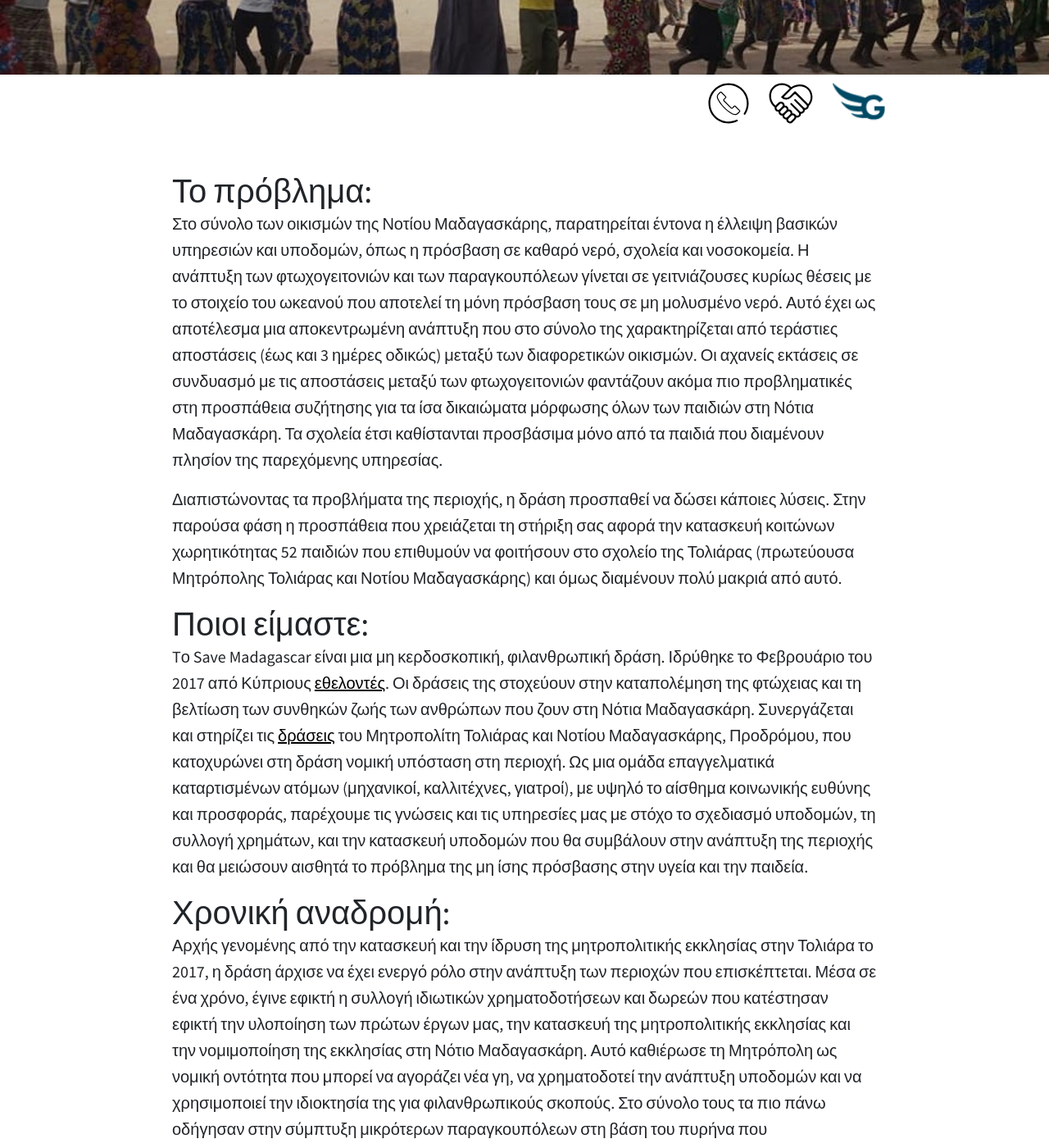
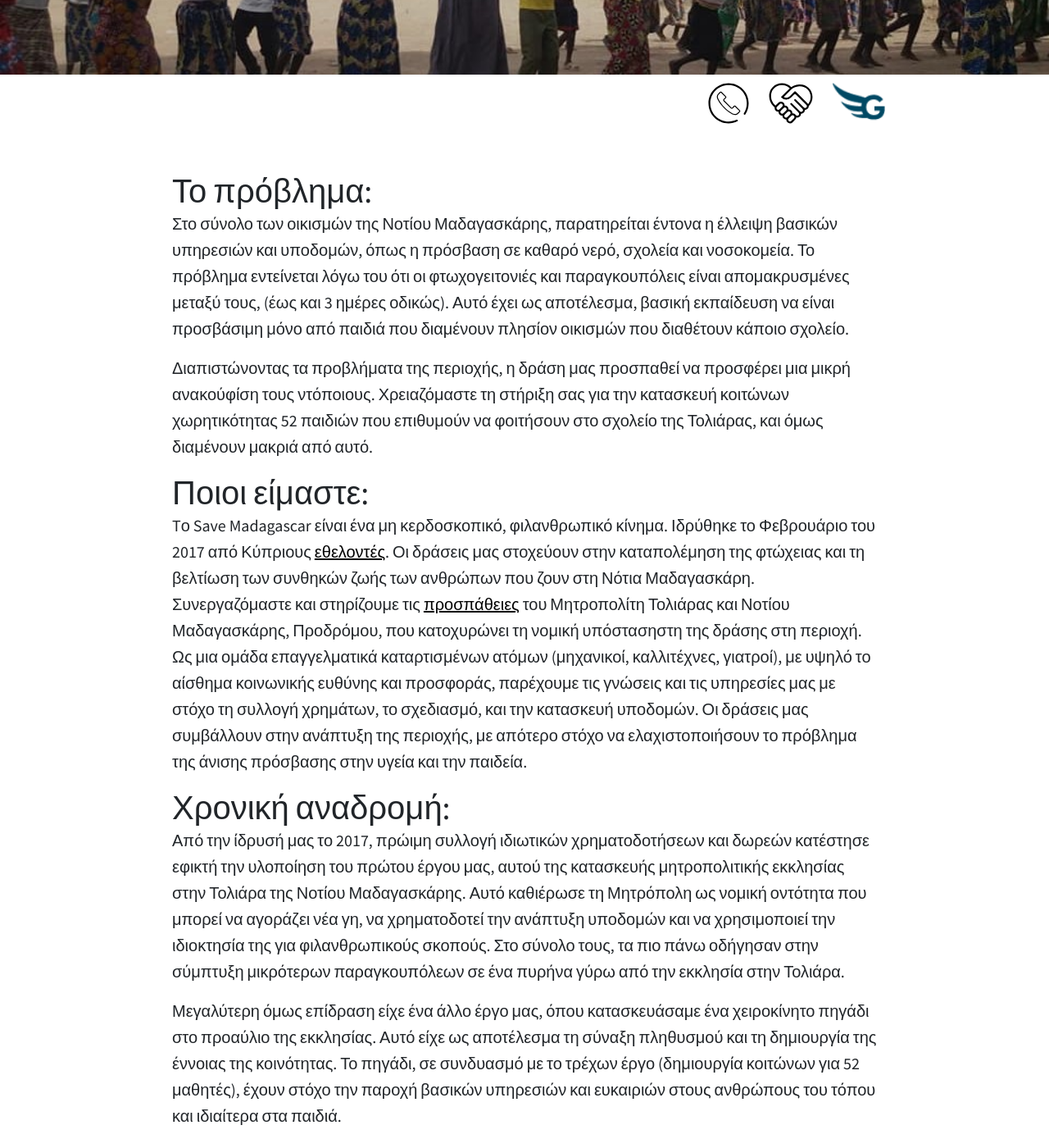
Before and after one commit to at07cm1/smadagascar_site, a Jekyll site: the page built from index.html, in a window 1280 px wide and 1400 px high, scrolled down 336 px. Shown: the whole window at 82% size. Built offline with Jekyll 4.4.1, drawn with Linux system fonts in a browser that asks for light colours; some of the changed text lies outside the part shown.

Commit message:
update greek home txt

```diff
--- a/index.html
+++ b/index.html
@@ -11,24 +11,26 @@ fb_description: "Tο Save Madagascar είναι μια μη κερδοσκοπι
 <div class="container"><p><br></p></div>
 <div class="container">
 	<h1>Το πρόβλημα:</h1>
-	<p>Στο σύνολο των οικισμών της Νοτίου Μαδαγασκάρης, παρατηρείται έντονα η έλλειψη βασικών υπηρεσιών και υποδομών, όπως η πρόσβαση σε καθαρό νερό, σχολεία και νοσοκομεία. Η ανάπτυξη των φτωχογειτονιών και των παραγκουπόλεων γίνεται σε γειτνιάζουσες κυρίως θέσεις με το στοιχείο του ωκεανού που αποτελεί τη μόνη πρόσβαση τους σε μη μολυσμένο νερό. Αυτό έχει ως αποτέλεσμα μια αποκεντρωμένη ανάπτυξη που στο σύνολο της χαρακτηρίζεται από τεράστιες αποστάσεις (έως και 3 ημέρες οδικώς) μεταξύ των διαφορετικών οικισμών. Οι αχανείς εκτάσεις σε συνδυασμό με τις αποστάσεις μεταξύ των φτωχογειτονιών φαντάζουν ακόμα πιο προβληματικές στη προσπάθεια συζήτησης για τα ίσα δικαιώματα μόρφωσης όλων των παιδιών στη Νότια Μαδαγασκάρη. Τα σχολεία έτσι καθίστανται προσβάσιμα μόνο από τα παιδιά που διαμένουν πλησίον της παρεχόμενης υπηρεσίας.</p>
-	<p>Διαπιστώνοντας τα προβλήματα της περιοχής, η δράση προσπαθεί να δώσει κάποιες λύσεις.  Στην παρούσα φάση η προσπάθεια που χρειάζεται τη στήριξη σας αφορά την κατασκευή κοιτώνων χωρητικότητας 52 παιδιών που επιθυμούν να φοιτήσουν στο σχολείο της Τολιάρας (πρωτεύουσα Μητρόπολης Τολιάρας και Νοτίου Μαδαγασκάρης) και όμως διαμένουν πολύ μακριά από αυτό.</p>
+	<p>Στο σύνολο των οικισμών της Νοτίου Μαδαγασκάρης, παρατηρείται έντονα η έλλειψη βασικών υπηρεσιών και υποδομών, όπως η πρόσβαση σε καθαρό νερό, σχολεία και νοσοκομεία. Το πρόβλημα εντείνεται λόγω του ότι οι φτωχογειτονιές και παραγκουπόλεις είναι απομακρυσμένες μεταξύ τους, (έως και 3 ημέρες οδικώς). Αυτό έχει ως αποτέλεσμα, βασική εκπαίδευση να είναι προσβάσιμη μόνο από παιδιά που διαμένουν πλησίον οικισμών που διαθέτουν κάποιο σχολείο.</p>
+	<p>Διαπιστώνοντας τα προβλήματα της περιοχής, η δράση μας προσπαθεί να προσφέρει μια μικρή ανακούφίση τους ντόποιους. Χρειαζόμαστε τη στήριξη σας για την κατασκευή κοιτώνων χωρητικότητας 52 παιδιών που επιθυμούν να φοιτήσουν στο σχολείο της Τολιάρας, και όμως διαμένουν μακριά από αυτό.</p>
 	<h1>Ποιοι είμαστε:</h1>
-	<p>Tο Save Madagascar είναι μια μη κερδοσκοπική, φιλανθρωπική δράση. Ιδρύθηκε το Φεβρουάριο του 2017 από Κύπριους <a href="{% link about_gr.html %}">εθελοντές</a>. Οι δράσεις της στοχεύουν στην καταπολέμηση της φτώχειας και τη βελτίωση των συνθηκών ζωής των ανθρώπων που ζουν στη Νότια Μαδαγασκάρη. Συνεργάζεται και στηρίζει τις <a href="https://www.facebook.com/missioninsouthMadagascar/">δράσεις</a> του Μητροπολίτη Τολιάρας και Νοτίου Μαδαγασκάρης, Προδρόμου, που κατοχυρώνει στη δράση νομική  υπόσταση στη περιοχή. Ως μια ομάδα επαγγελματικά καταρτισμένων ατόμων (μηχανικοί, καλλιτέχνες, γιατροί), με υψηλό το αίσθημα κοινωνικής ευθύνης και προσφοράς, παρέχουμε τις γνώσεις και τις υπηρεσίες μας με στόχο το σχεδιασμό υποδομών, τη συλλογή χρημάτων, και την κατασκευή υποδομών που θα συμβάλουν στην ανάπτυξη της περιοχής και θα μειώσουν αισθητά το πρόβλημα της μη ίσης πρόσβασης στην υγεία και την παιδεία.</p>
+	<p>Tο Save Madagascar είναι ένα μη κερδοσκοπικό, φιλανθρωπικό κίνημα. Ιδρύθηκε το Φεβρουάριο του 2017 από Κύπριους <a href="{% link about_gr.html %}">εθελοντές</a>. Οι δράσεις μας στοχεύουν στην καταπολέμηση της φτώχειας και τη βελτίωση των συνθηκών ζωής των ανθρώπων που ζουν στη Νότια Μαδαγασκάρη. Συνεργαζόμαστε και στηρίζουμε τις <a href="https://www.facebook.com/missioninsouthMadagascar/">προσπάθειες</a> του Μητροπολίτη Τολιάρας και Νοτίου Μαδαγασκάρης, Προδρόμου, που κατοχυρώνει τη νομική υπόστασηστη της δράσης στη περιοχή. Ως μια ομάδα επαγγελματικά καταρτισμένων ατόμων (μηχανικοί, καλλιτέχνες, γιατροί), με υψηλό το αίσθημα κοινωνικής ευθύνης και προσφοράς, παρέχουμε τις γνώσεις και τις υπηρεσίες μας με στόχο τη συλλογή χρημάτων, το σχεδιασμό, και την κατασκευή υποδομών. Οι δράσεις μας συμβάλλουν στην ανάπτυξη της περιοχής, με απότερο στόχο να ελαχιστοποιήσουν το πρόβλημα της άνισης πρόσβασης στην υγεία και την παιδεία.</p>
 	<h1>Χρονική αναδρομή:</h1>
-	<p>Αρχής γενομένης από την κατασκευή και την ίδρυση της μητροπολιτικής εκκλησίας στην Τολιάρα το 2017, η δράση άρχισε να έχει ενεργό ρόλο στην ανάπτυξη των περιοχών που επισκέπτεται. Μέσα σε ένα χρόνο, έγινε εφικτή η συλλογή ιδιωτικών χρηματοδοτήσεων και δωρεών που κατέστησαν εφικτή την υλοποίηση των πρώτων έργων μας, την κατασκευή της μητροπολιτικής εκκλησίας και την νομιμοποίηση της εκκλησίας στη Νότιο Μαδαγασκάρη. Αυτό καθιέρωσε τη Μητρόπολη ως νομική οντότητα που μπορεί να αγοράζει νέα γη, να χρηματοδοτεί την ανάπτυξη υποδομών και να χρησιμοποιεί την ιδιοκτησία της για φιλανθρωπικούς σκοπούς. Στο σύνολο τους τα πιο πάνω οδήγησαν στην σύμπτυξη μικρότερων παραγκουπόλεων στη βάση του πυρήνα που δημιουργήθηκε στην περιοχή της εκκλησίας στην Τολιάρα.</p>
-	<p>Το πρώτο έργο μας ωστόσο που συνέβαλε στη συλλογή του πληθυσμού πιο κοντά στον πυρήνα ήταν ένα πηγάδι στην αυλή της έκτασης στην οποία μετέπειτα κτίστηκε η εκκλησία. Το πηγάδι, σε συνδυασμό με το τρέχων έργο (δημιουργία κοιτώνων για 52 μαθητές), έχουν στόχο την παροχή βασικών υπηρεσιών και ευκαιριών στους ανθρώπους του τόπου και ιδιαίτερα στα παιδιά.</p>
+	<p>Από την ίδρυσή μας το 2017, πρώιμη συλλογή ιδιωτικών χρηματοδοτήσεων και δωρεών κατέστησε εφικτή την υλοποίηση του πρώτου έργου μας, αυτού της κατασκευής μητροπολιτικής εκκλησίας στην Τολιάρα της Νοτίου Μαδαγασκάρης. Αυτό καθιέρωσε τη Μητρόπολη ως νομική οντότητα που μπορεί να αγοράζει νέα γη, να χρηματοδοτεί την ανάπτυξη υποδομών και να χρησιμοποιεί την ιδιοκτησία της για φιλανθρωπικούς σκοπούς. Στο σύνολο τους, τα πιο πάνω οδήγησαν στην σύμπτυξη μικρότερων παραγκουπόλεων σε ένα πυρήνα γύρω από την εκκλησία στην Τολιάρα.</p>
+	<p>Μεγαλύτερη όμως επίδραση είχε ένα άλλο έργο μας, όπου κατασκευάσαμε ένα χειροκίνητο πηγάδι στο προαύλιο της εκκλησίας. Αυτό είχε ως αποτέλεσμα τη σύναξη πληθυσμού και τη δημιουργία της έννοιας της κοινότητας. Το πηγάδι, σε συνδυασμό με το τρέχων έργο (δημιουργία κοιτώνων για 52 μαθητές), έχουν στόχο την παροχή βασικών υπηρεσιών και ευκαιριών στους ανθρώπους του τόπου και ιδιαίτερα στα παιδιά.</p>
 	<h1>Τρέχων έρανος:</h1>
-	<p>Η βοήθεια όλων είναι αναγκαία για την υλοποίηση του στόχου μας. Στην παρούσα φάση η δράση έχει ολοκληρώσει το σχεδιασμό των κοιτώνων και τον προϋπολογισμό κατασκευής της ανάπτυξης που ανέρχεται στις €20.000,00 ευρώ. Το ποσό αντιστοιχεί κυρίως στα οικοδομικά υλικά και στα λογιστικά έξοδα κατασκευής, αφού το βάρος της κατασκευής θα επωμιστεί συντονισμένη ομάδα εθελοντών.</p>
+	<p>Βοηθήστε και εσείς να καταφέρουμε το στόχο μας! Στην παρούσα φάση η δράση έχει ολοκληρώσει το σχεδιασμό των κοιτώνων, όπου ο προϋπολογισμός κατασκευής ανέρχεται στις €20.000 ευρώ. Το ποσό αντιστοιχεί μόνο στα οικοδομικά υλικά και λογιστικά έξοδα, αφού το βάρος της κατασκευής θα επωμιστεί συντονισμένη ομάδα εθελοντών.</p>
 	<h3>Μπορείτε να βοηθήσετε:</h3>
 	<p>
-	Γίνοντας δωρητής στην <a href='https://gogetfunding.com/savemadagascar/'>πλατφόρμα κοινωνικής προσφοράς και χρηματοδότησης</a>.
+	Γινόμενοι δωρητές στην <a href='https://gogetfunding.com/savemadagascar/'>πλατφόρμα κοινωνικής προσφοράς και χρηματοδότησης</a>.
 	<a href="https://gogetfunding.com/savemadagascar/"><img class="ico-nav" src="/media/logo/gogetfunding_logo.png" alt="Fundraising campaign."></a>
 	<br>ή<br>
 	Ακολουθώντας και διαδίδοντας τις δράσεις μας μέσα από τις σελίδες μας στο <a href='https://www.facebook.com/smsavemadagascar/posts/102544191692840'>facebook</a> και στο <a href="https://www.instagram.com/sm_savemadagascar/">Instagram</a>.
 	</p>
 	<h1>Μελλοντικά πλάνα:</h1>
-	<p>Οι δημιουργία πολλαπλών πυρήνων - κοιτώνων, σχολείου και νοσοκομειακής μονάδας – σε διαφορετικές περιοχές πέρα από αυτή της Τολιάρας, συνθέτει το πλάνο και την επιθυμία της δράσης. Ωστόσο ο άμεσος στόχος μας, αφορά το σχεδιασμό και την κατασκευή μαιευτικής κλινικής στην Τολιάρα σε γη που έχει ήδη κατοχυρωθεί. Ο σχεδιασμός της θα αρχίσει αμέσως μετά την ολοκλήρωση της κατασκευής των κοιτώνων.</p>
-	<p>Πιστεύουμε στη δύναμη που έχει ο κόσμος να κάνει την αλλαγή που θέλει να δει. Ελπίζουμε στην επιτυχή δημιουργία του πυρήνα στην Τολιάρα και σε άλλες περιοχές. Με στόχο πάντα την βελτίωση των συνθηκών ζωής ανθρώπων λιγότερο ‘τυχερών’ από εμάς ευελπιστούμε σε καλύτερη παιδεία, υγεία και καθαρό νερό για τις περιοχές αυτές. Ο μόνος τρόπος είναι με δράσεις. Ατομικές ή συλλογικές.</p>
-	<p>Κάθε μικρή βοήθεια είναι μεγάλη. Γίνει και εσύ μέλος της αλυσίδας μας.<br>Βοήθησε κάποιους που πραγματικά σε χρειάζονται.</p>
+	<p>Αμέσως μετά, στοχεύουμε στην κατασκευή μιας μικρής μαιευτικής κλινικής στην περιοχή της Τολιάρας, καθώς η μεγάλη πλειοψηφία θανάτων στην περιοχή αφορά λεχώνες και νεογνά. Έχουμε ήδη κατοχυρώσει τη γη και σχεδιασμός της μονάδας θα ξεκινήσει αμέσως μετά την ολοκλήρωση της κατασκευής των κοιτώνων.</p>
+	<p>Πιστεύουμε στη δύναμη που έχει ο κόσμος να κάνει την αλλαγή που θέλει να δει. Ελπίζουμε στην επιτυχή δημιουργία των κοιτώνων στην Τολιάρα, με στόχο πάντα την βελτίωση των συνθηκών ζωής αυτών που έχουν ευνοηθεί λίγότερο από τη ζωή. Ευελπιστούμε να βελτιώσουμε την παιδεία, υγεία και πρόσβαση σε καθαρό νερό για τις περιοχές αυτές.</p>
+	<p>Ο μόνος τρόπος είναι με δράσεις. Ατομικές ή συλλογικές.</p>
+	<p>Κάθε μικρή βοήθεια είναι μεγάλη. Γίνει και εσύ μέλος της αλυσίδας μας.<br>
+		Βοήθησε κάποιους που πραγματικά σε χρειάζονται!</p>
 </div>
```
